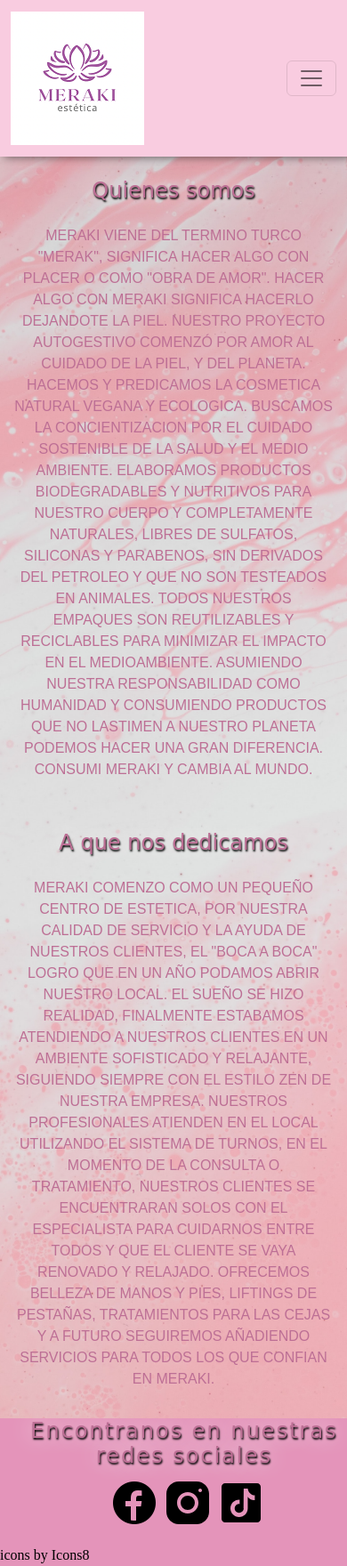
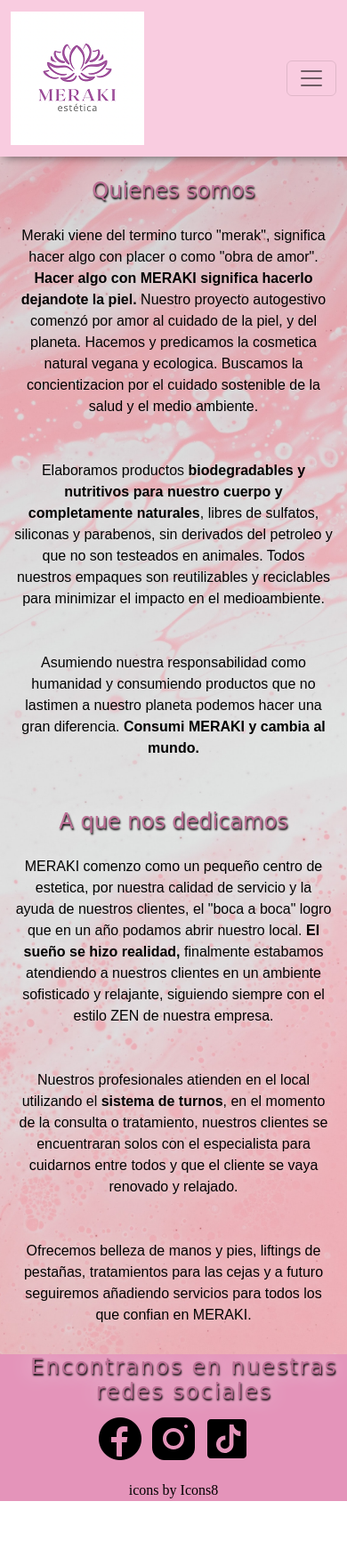
Before and after one commit to maartinabaez/Meraki_Baez, a website: page nosotros.html in a window 390 px wide. Shown: the whole page at 89% size. After the commit the page ends 1687 px from the top, so only its background shows below. Drawn offline with nearby package versions, Linux system fonts and the light colour scheme; a web font is replaced by a local one.

Commit message:
ultimos arreglos responsive

```diff
--- a/nosotros.html
+++ b/nosotros.html
@@ -48,18 +48,17 @@
     <div>
       <article>
         <h1 class="titulos">Quienes somos</h1>
-        <p class="textos">Meraki viene del termino turco "merak", significa hacer algo con placer o como "obra de amor". Hacer algo con MERAKI significa hacerlo dejandote la piel.
-    Nuestro proyecto autogestivo comenzó por amor al cuidado de la piel, y del planeta. Hacemos y predicamos la cosmetica natural vegana y ecologica. Buscamos la concientizacion por el cuidado sostenible de la salud y el medio ambiente.
-    Elaboramos productos biodegradables y nutritivos para nuestro cuerpo y completamente naturales, libres de sulfatos, siliconas y parabenos, sin derivados del petroleo y que no son testeados en animales.
-    Todos nuestros empaques son reutilizables y reciclables para minimizar el impacto en el medioambiente.
-    Asumiendo nuestra responsabilidad como humanidad y consumiendo productos que no lastimen a nuestro planeta podemos hacer una gran diferencia.
-    Consumi MERAKI y cambia al mundo.</p>
+        <p class="textos">Meraki viene del termino turco "merak", significa hacer algo con placer o como "obra de amor". <strong> Hacer algo con MERAKI significa hacerlo dejandote la piel.</strong> Nuestro proyecto autogestivo comenzó por amor al cuidado de la piel, y del planeta. Hacemos y predicamos la cosmetica natural vegana y ecologica. Buscamos la concientizacion por el cuidado sostenible de la salud y el medio ambiente.</p>
+        <p class="textos">Elaboramos productos <strong>biodegradables y nutritivos para nuestro cuerpo y completamente naturales</strong>, libres de sulfatos, siliconas y parabenos, sin derivados del petroleo y que no son testeados en animales.
+        Todos nuestros empaques son reutilizables y reciclables para minimizar el impacto en el medioambiente. </p>
+        <p class="textos">Asumiendo nuestra responsabilidad como humanidad y consumiendo productos que no lastimen a nuestro planeta podemos hacer una gran diferencia.
+        <strong>Consumi MERAKI y cambia al mundo.</strong></p>
       </article>
       <section>
         <h2 class="titulos">A que nos dedicamos</h2>
-        <p class="textos">MERAKI comenzo como un pequeño centro de estetica, por nuestra calidad de servicio y la ayuda de nuestros clientes, el "boca a boca" logro que en un año podamos abrir nuestro local. El sueño se hizo realidad, finalmente estabamos atendiendo a nuestros clientes en un ambiente sofisticado y relajante, siguiendo siempre con el estilo ZEN de nuestra empresa.
-    Nuestros profesionales atienden en el local utilizando el sistema de turnos, en el momento de la consulta o tratamiento, nuestros clientes se encuentraran solos con el especialista para cuidarnos entre todos y que el cliente se vaya renovado y relajado.
-    Ofrecemos belleza de manos y pies, liftings de pestañas, tratamientos para las cejas y a futuro seguiremos añadiendo servicios para todos los que confian en MERAKI.</p>
+        <p class="textos">MERAKI comenzo como un pequeño centro de estetica, por nuestra calidad de servicio y la ayuda de nuestros clientes, el "boca a boca" logro que en un año podamos abrir nuestro local. <strong>El sueño se hizo realidad,</strong> finalmente estabamos atendiendo a nuestros clientes en un ambiente sofisticado y relajante, siguiendo siempre con el estilo ZEN de nuestra empresa. </p>
+        <p class="textos">Nuestros profesionales atienden en el local utilizando el <strong>sistema de turnos</strong>, en el momento de la consulta o tratamiento, nuestros clientes se encuentraran solos con el especialista para cuidarnos entre todos y que el cliente se vaya renovado y relajado. </p>
+        <p class="textos">Ofrecemos belleza de manos y pies, liftings de pestañas, tratamientos para las cejas y a futuro seguiremos añadiendo servicios para todos los que confian en MERAKI.</p>
       </section>
     </div>
 </main>
--- a/scss/_common.scss
+++ b/scss/_common.scss
@@ -56,6 +56,7 @@
 	font-size: $lSize;
 	letter-spacing: 0.2rem;
 	color: $secondColor;
+	text-shadow: 1px 2px 2px black;
 	text-align: center;
 	padding: 1em;
 }
@@ -67,23 +68,30 @@
 	width: $cienAncho;
 	max-width: $porcentajeMax;
 	overflow: hidden;
-		section h2.footerTitulo{
-			padding-top: 0.3em;
+		section{
+			display: flex;
+			flex-flow: column wrap;
+			h2.footerTitulo{
+			padding-top: 0.4em;
+			padding-left: 0;
 			font-family:$mainFont;
 			font-size:$mdSize;
 			text-align: center;
 			letter-spacing: 2px;
-			padding-left: 1.5rem;
 			color: $secondColor;
 			text-shadow: 1px 2px 2px black, 0 0 25px white;
 								}
-					ul li{
+					ul {
+						padding-left: 0;
+					}
+					li{
 						list-style: none;
 							a.iconos{
 								align-content: center;
 									}
 							}
 						}
+					}
 
 .footerTitle{
 			font-family:$mainFont;
@@ -104,3 +112,7 @@
 ul li{
 		list-style: none;
 		}
+
+ul{
+	padding-left: 0;
+}
--- a/scss/_estructura.scss
+++ b/scss/_estructura.scss
@@ -81,7 +81,7 @@
  		}
 
  .galeria{
-			margin: 10px 20px;
+ 			margin: 10px 20px;
 			box-shadow: 0 4px 8px 0 lightpink, 0 6px 20px 0 rgba(0,0,0,0.19);
 			width: 350px;
 		}
--- a/scss/_medias.scss
+++ b/scss/_medias.scss
@@ -1,7 +1,7 @@
 /*media queries*/
 @media screen and (max-width: 300px) {
 	.carrousel{
-		display: flex;
+			display: flex;
 			flex-flow: column wrap;
 			justify-content: flex-start;
 			align-items: center;
@@ -28,6 +28,11 @@
 			"footer";
 
 		}
+	.galeria{
+		margin:0;
+		width:100%;
+
+	}
 
 	.titulos{
 			font-size: 1em;
@@ -36,10 +41,10 @@
 				}
 
 	.textos{
+			color:$formColor;
 			font-size: 0.8em;
-			text-shadow:black;
+			text-shadow: 0 0 25px white;
 			letter-spacing: 0;
-			text-transform: uppercase
 				}
 	form{
 			width: 100%;
@@ -74,6 +79,10 @@
 			"figTres"
 			"footer";
 		}
+		.galeria{
+			margin:0;
+			width: 100%;
+		}
 
 		.titulos{
 			font-size: 1.5em;
@@ -82,10 +91,10 @@
 				}
 
 		.textos{
+			color:$formColor;
 			font-size: 1em;
-			text-shadow: black;
+			text-shadow: 0 0 25px white;
 			letter-spacing: 0;
-			text-transform: uppercase
 				}
 		figure{
  		width: 30%;
```
Also changed, not shown: css/style.css.
